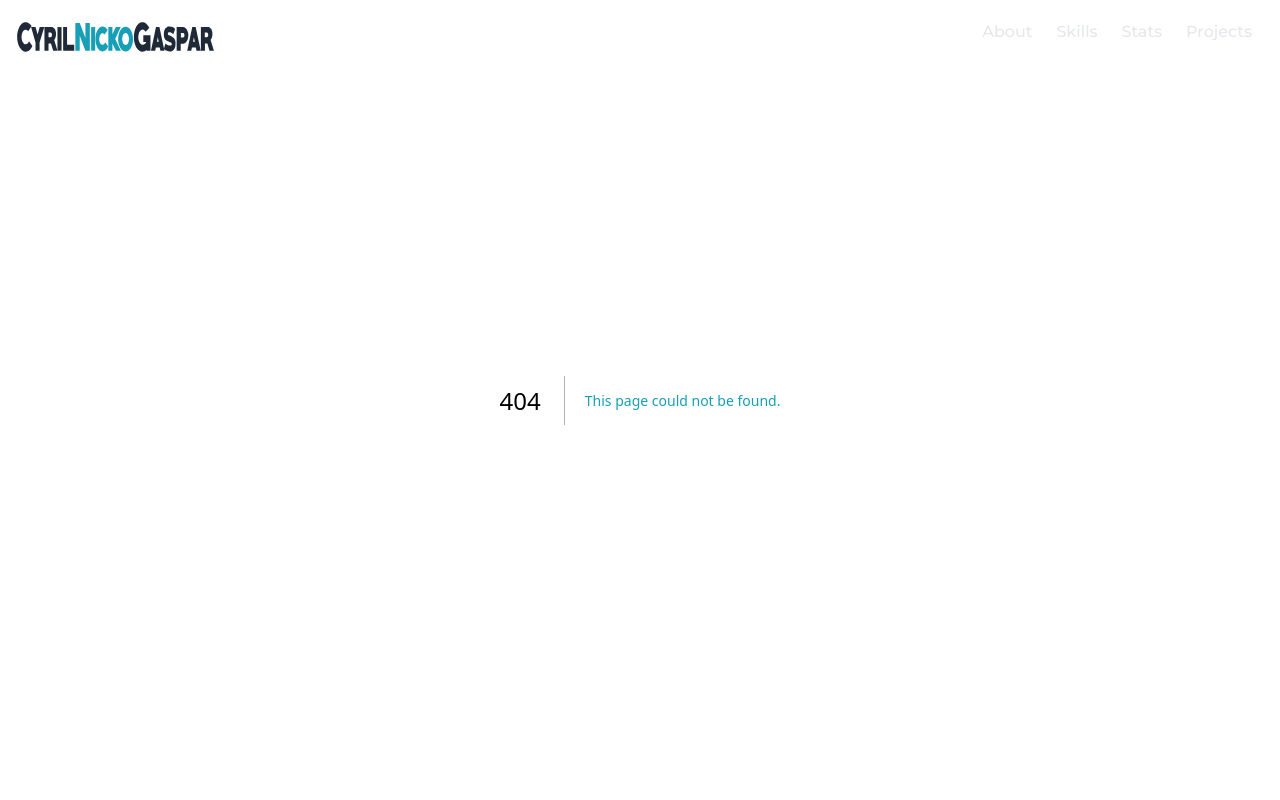
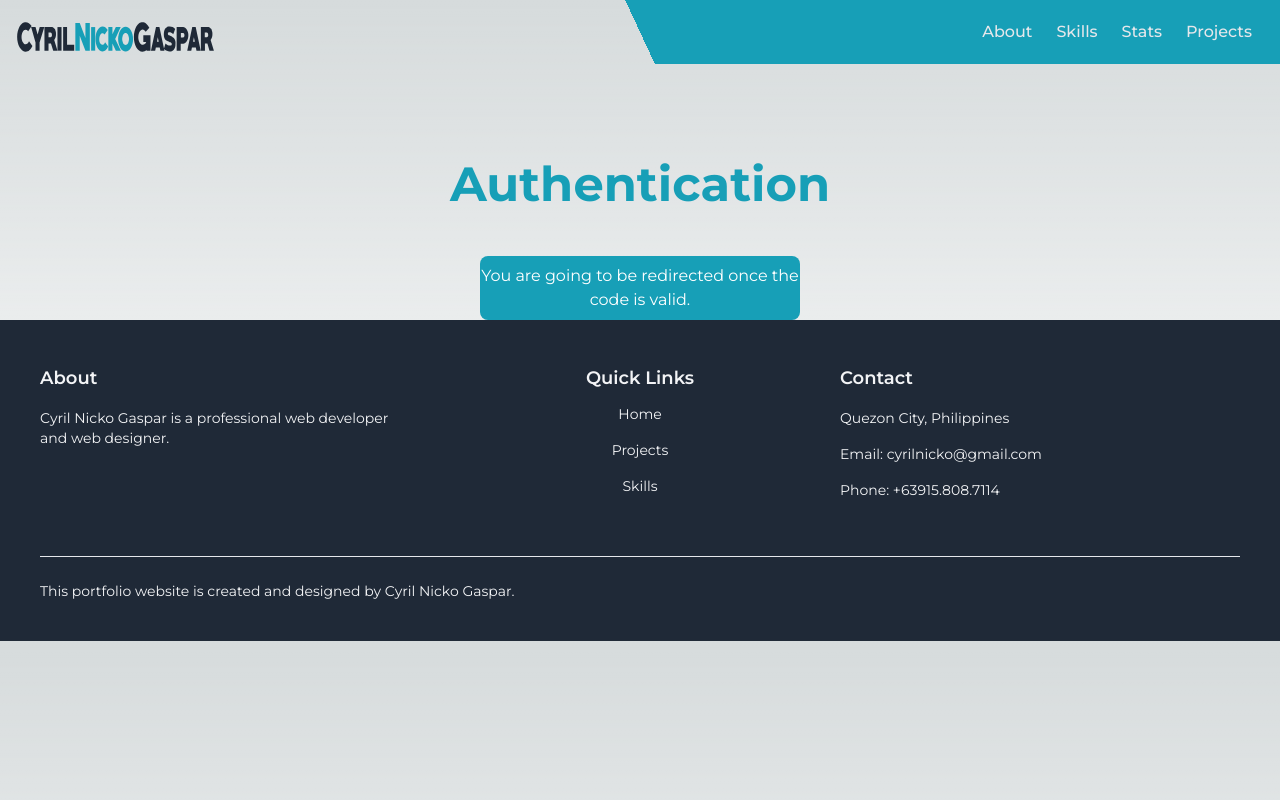
Before and after one commit to jmozzart/next-portfolio, a Next.js app: page /auth in a window 1280 px wide. Before the commit this address had no page. Shown: the top 800 px of the page. Built offline with nearby package versions, Linux system fonts and the light colour scheme.

Commit message:
Create page.tsx

```diff
--- /dev/null
+++ b/src/app/auth/page.tsx
@@ -0,0 +1,33 @@
+
+
+
+
+export default async function Home() {
+
+
+  return (
+    <main>
+      <section className="h-16 splitbg"></section>
+      <section >
+        <div className="container mx-auto pt-20">
+
+          <h1 className="text-4xl lg:text-5xl font-bold text-center mb-12 text-mainaccent-700 text-slate">
+            Authentication
+          </h1>
+
+            <div className="flex justify-center">
+                <div className="w-1/2">
+                    <div className="flex justify-center">
+                    <a className="w-1/2 bg-mainaccent-700 text-white text-center py-2 rounded-lg">You are going to be redirected once the code is valid. </a>
+                    </div>
+                </div>
+            </div>
+
+        </div>
+
+      </section>
+
+
+    </main>
+  );
+}
```
